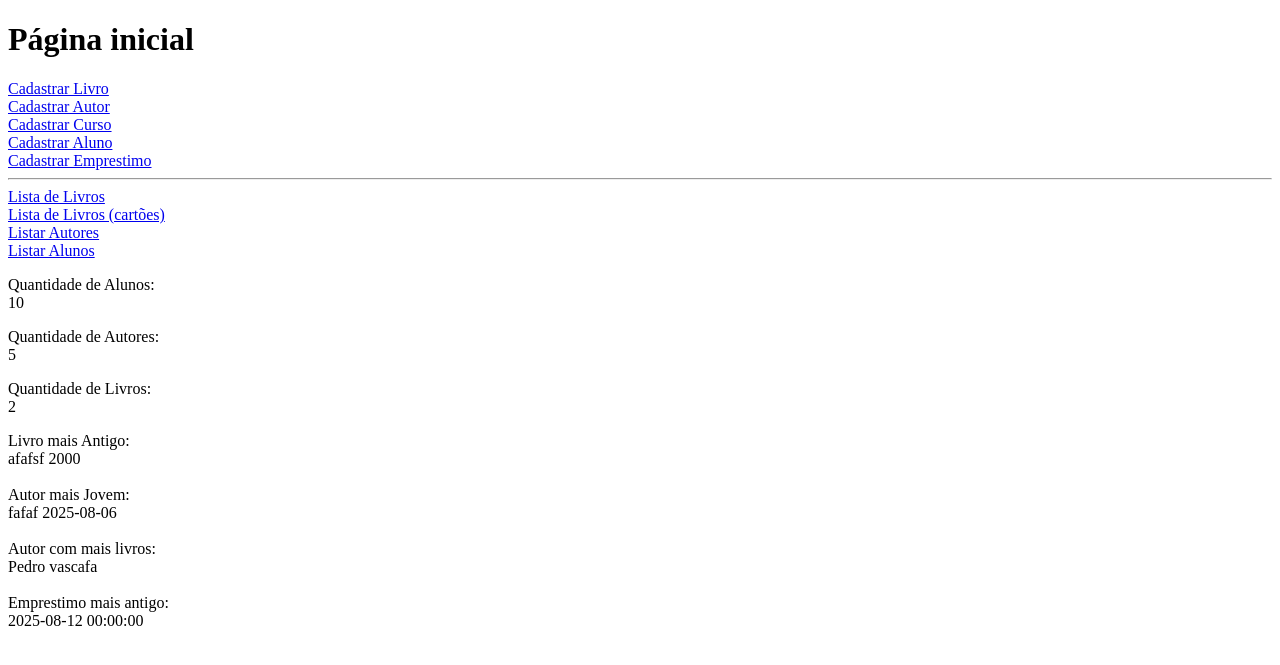
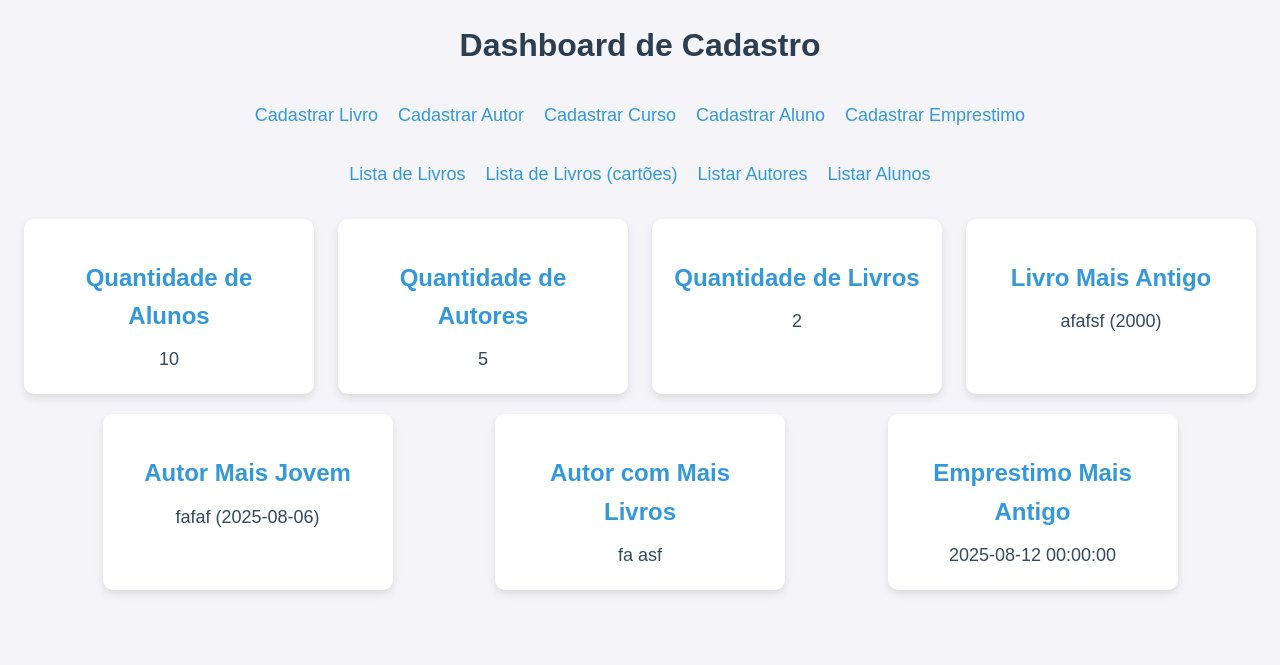
Before and after one commit to Shiver30/Tarefa_DW, a PHP site: page / in a window 1280 px wide. Shown: the top 665 px of the page. Run offline with PHP 8.4, Linux system fonts and the light colour scheme; data comes from the database, SQL or seed files in the repository; data that the repository does not hold is empty.

Commit message:
tudo bonito, fodase

```diff
--- a/Atividade-Fernando/index.php
+++ b/Atividade-Fernando/index.php
@@ -1,159 +1,237 @@
 <!DOCTYPE html>
-<html lang="en">
+<html lang="pt-br">
 <head>
     <meta charset="UTF-8">
     <meta name="viewport" content="width=device-width, initial-scale=1.0">
-    <title>Document</title>
+    <title>Dashboard</title>
+    <style>
+        /* Resetando estilos */
+        body, h1, p {
+            margin: 0;
+            padding: 0;
+            font-family: Arial, sans-serif;
+        }
+
+        body {
+            background-color: #f4f4f9;
+            color: #333;
+            line-height: 1.6;
+            padding: 20px;
+        }
+
+        h1 {
+            text-align: center;
+            color: #2c3e50;
+            margin-bottom: 30px;
+        }
+
+        /* Container para o dashboard */
+        .dashboard-container {
+            display: flex;
+            flex-wrap: wrap;
+            justify-content: space-evenly;
+            gap: 20px;
+            margin-bottom: 30px;
+        }
+
+        .card {
+            background-color: #ffffff;
+            padding: 20px;
+            border-radius: 10px;
+            box-shadow: 0 4px 8px rgba(0, 0, 0, 0.1);
+            width: 250px;
+            text-align: center;
+            transition: transform 0.3s ease, box-shadow 0.3s ease;
+        }
+
+        .card:hover {
+            transform: translateY(-10px);
+            box-shadow: 0 6px 15px rgba(0, 0, 0, 0.15);
+        }
+
+        .card h2 {
+            font-size: 24px;
+            margin-bottom: 10px;
+            color: #3498db;
+        }
+
+        .card p {
+            font-size: 18px;
+            color: #34495e;
+        }
+
+        /* Links na página */
+        .links-container {
+            display: flex;
+            justify-content: center;
+            gap: 20px;
+            margin-bottom: 30px;
+        }
+
+        .links-container a {
+            color: #3498db;
+            text-decoration: none;
+            font-size: 18px;
+            transition: color 0.3s ease;
+        }
+
+        .links-container a:hover {
+            color: #2c3e50;
+        }
+    </style>
 </head>
 <body>
-    <h1>Página inicial</h1>
 
-    <a href="form_livro.php">Cadastrar Livro</a> <br>
-    <a href="form_autor.php">Cadastrar Autor</a> <br>
-    <a href="form_curso.php">Cadastrar Curso</a> <br>
-    <a href="form_aluno.php">Cadastrar Aluno</a> <br>
-    <a href="form_emprestimo.php">Cadastrar Emprestimo</a> <br>
-    <hr>
+    <h1>Dashboard de Cadastro</h1>
 
-    <a href="listar_livros.php">Lista de Livros</a> <br>
-    <a href="listar_livros_2.php">Lista de Livros (cartões)</a> <br>
-    <a href="listar_autor.php">Listar Autores</a> <br>
+    <!-- Links de navegação -->
+    <div class="links-container">
+        <a href="form_livro.php">Cadastrar Livro</a>
+        <a href="form_autor.php">Cadastrar Autor</a>
+        <a href="form_curso.php">Cadastrar Curso</a>
+        <a href="form_aluno.php">Cadastrar Aluno</a>
+        <a href="form_emprestimo.php">Cadastrar Emprestimo</a>
+    </div>
+
+    <div class="links-container">
+        <a href="listar_livros.php">Lista de Livros</a>
+        <a href="listar_livros_2.php">Lista de Livros (cartões)</a>
+        <a href="listar_autor.php">Listar Autores</a>
         <a href="listar_aluno.php">Listar Alunos</a>
+    </div>
 
+    <!-- Container para o Dashboard -->
+    <div class="dashboard-container">
 
+        <!-- Cartão 1: Quantidade de Alunos -->
+        <div class="card">
+            <h2>Quantidade de Alunos</h2>
             <p>
                 <?php
-
                     require_once "conexao.php";
-
-        $sql = "Select count(nome) as 'Alunos Cadastrados' FROM tb_aluno;";
+                    $sql = "SELECT count(nome) as 'Alunos Cadastrados' FROM tb_aluno;";
                     $comando = mysqli_prepare($conexao, $sql);
                     mysqli_stmt_execute($comando);
-
                     $resultados = mysqli_stmt_get_result($comando);
-
                     while ($comando = mysqli_fetch_assoc($resultados)) {
                         $totalAluno = $comando['Alunos Cadastrados'];
                     }
-        echo"Quantidade de Alunos: <br> $totalAluno";
-        // echo $resultados;
-        // print_r($resultados) esse toma bomba;
+                    echo "$totalAluno";
                 ?>
             </p>
+        </div>
 
+        <!-- Cartão 2: Quantidade de Autores -->
+        <div class="card">
+            <h2>Quantidade de Autores</h2>
             <p>
                 <?php
-
                     require_once "conexao.php";
-
-        $sql = "Select count(nome) as 'Quantidade de Autor' FROM tb_autor";
+                    $sql = "SELECT count(nome) as 'Quantidade de Autor' FROM tb_autor";
                     $comando = mysqli_prepare($conexao, $sql);
                     mysqli_stmt_execute($comando);
-
                     $resultados = mysqli_stmt_get_result($comando);
-
                     while ($comando = mysqli_fetch_assoc($resultados)) {
                         $totalAutor = $comando['Quantidade de Autor'];
                     }
-        echo"Quantidade de Autores: <br> $totalAutor";
-
+                    echo "$totalAutor";
                 ?>
             </p>
+        </div>
 
+        <!-- Cartão 3: Quantidade de Livros -->
+        <div class="card">
+            <h2>Quantidade de Livros</h2>
             <p>
                 <?php
-
                     require_once "conexao.php";
-
-        $sql = "Select count(nome) as 'Quantidade livro' FROM tb_livro;";
+                    $sql = "SELECT count(nome) as 'Quantidade livro' FROM tb_livro;";
                     $comando = mysqli_prepare($conexao, $sql);
                     mysqli_stmt_execute($comando);
-
                     $resultados = mysqli_stmt_get_result($comando);
-
                     while ($comando = mysqli_fetch_assoc($resultados)) {
                         $totalLivro = $comando['Quantidade livro'];
                     }
-        echo"Quantidade de Livros: <br> $totalLivro";
-
+                    echo "$totalLivro";
                 ?>
             </p>
+        </div>
 
+        <!-- Cartão 4: Livro mais Antigo -->
+        <div class="card">
+            <h2>Livro Mais Antigo</h2>
+            <p>
                 <?php
-
                     require_once "conexao.php";
-
-        $sql = "select ano as 'Ano do Livro', nome as 'Livro Antigo' from tb_livro order by ano ASC limit 1;";
+                    $sql = "SELECT ano AS 'Ano do Livro', nome AS 'Livro Antigo' FROM tb_livro ORDER BY ano ASC LIMIT 1;";
                     $comando = mysqli_prepare($conexao, $sql);
                     mysqli_stmt_execute($comando);
-
                     $resultados = mysqli_stmt_get_result($comando);
-
                     while ($comando = mysqli_fetch_assoc($resultados)) {
                         $livroAntigo = $comando['Livro Antigo'];
                         $anoLivro = $comando['Ano do Livro'];
                     }
-        echo"Livro mais Antigo: <br> $livroAntigo $anoLivro";
+                    echo "$livroAntigo ($anoLivro)";
+                ?>
+            </p>
+        </div>
 
-    ?>
-     <br><br>
-
+        <!-- Cartão 5: Autor mais Jovem -->
+        <div class="card">
+            <h2>Autor Mais Jovem</h2>
+            <p>
                 <?php
-
                     require_once "conexao.php";
-
-        $sql = "select data_nascimento as 'Nascimento', nome as 'Autor mais Jovem' from tb_autor order by data_nascimento DESC limit 1;";
+                    $sql = "SELECT data_nascimento AS 'Nascimento', nome AS 'Autor mais Jovem' FROM tb_autor ORDER BY data_nascimento DESC LIMIT 1;";
                     $comando = mysqli_prepare($conexao, $sql);
                     mysqli_stmt_execute($comando);
-
                     $resultados = mysqli_stmt_get_result($comando);
-
                     while ($comando = mysqli_fetch_assoc($resultados)) {
                         $autorJovem = $comando['Autor mais Jovem'];
                         $autorAno = $comando['Nascimento'];
                     }
-        echo"Autor mais Jovem: <br> $autorJovem $autorAno";
+                    echo "$autorJovem ($autorAno)";
+                ?>
+            </p>
+        </div>
 
-    ?>
-
-        <br><br>
-
+        <!-- Cartão 6: Autor com Mais Livros -->
+        <div class="card">
+            <h2>Autor com Mais Livros</h2>
+            <p>
                 <?php
-
                     require_once "conexao.php";
-            $sql = "SELECT a.nome, COUNT(l.id_livro) AS quantidade_de_livros FROM tb_autor AS a
-                    JOIN tb_livro AS l ON a.id_autor = l.id_autor GROUP BY a.id_autor, a.nome
-                    ORDER BY quantidade_de_livros DESC LIMIT 1; ";
+                    $sql = "SELECT a.nome, COUNT(l.id_livro) AS quantidade_de_livros FROM tb_autor AS a JOIN tb_livro AS l ON a.id_autor = l.id_autor GROUP BY a.id_autor, a.nome ORDER BY quantidade_de_livros DESC LIMIT 1;";
                     $comando = mysqli_prepare($conexao, $sql);
                     mysqli_stmt_execute($comando);
                     $resultados = mysqli_stmt_get_result($comando);
-
                     while ($comando = mysqli_fetch_assoc($resultados)) {
                         $autorMais = $comando['nome'];
+                    }
+                    echo "$autorMais";
+                ?>
+            </p>
+        </div>
 
-            }
-
-            echo"Autor com mais livros: <br> $autorMais";
-
-            echo "<br>";
-            echo "<br>";
-
-        $sql = "SELECT data_emprestimo AS 'Emprestimo antigo' FROM tb_emprestimo ORDER BY data_emprestimo ASC limit 1 ";
+        <!-- Cartão 7: Emprestimo Mais Antigo -->
+        <div class="card">
+            <h2>Emprestimo Mais Antigo</h2>
+            <p>
+                <?php
+                    require_once "conexao.php";
+                    $sql = "SELECT data_emprestimo AS 'Emprestimo antigo' FROM tb_emprestimo ORDER BY data_emprestimo ASC LIMIT 1;";
                     $comando = mysqli_prepare($conexao, $sql);
                     mysqli_stmt_execute($comando);
-
                     $resultados = mysqli_stmt_get_result($comando);
-
                     while ($comando = mysqli_fetch_assoc($resultados)) {
                         $emprestimoAntigo = $comando['Emprestimo antigo'];
                     }
-        echo"Emprestimo mais antigo: <br> $emprestimoAntigo";
+                    echo "$emprestimoAntigo";
+                ?>
+            </p>
+        </div>
 
-    ?>
-
-
-
-
+    </div>
 
 </body>
 </html>
```
Lines whose indentation alone changed are shown as unchanged.
